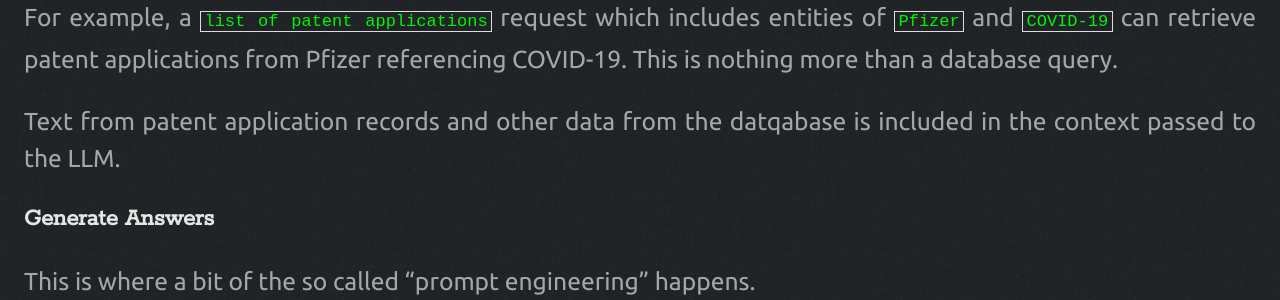
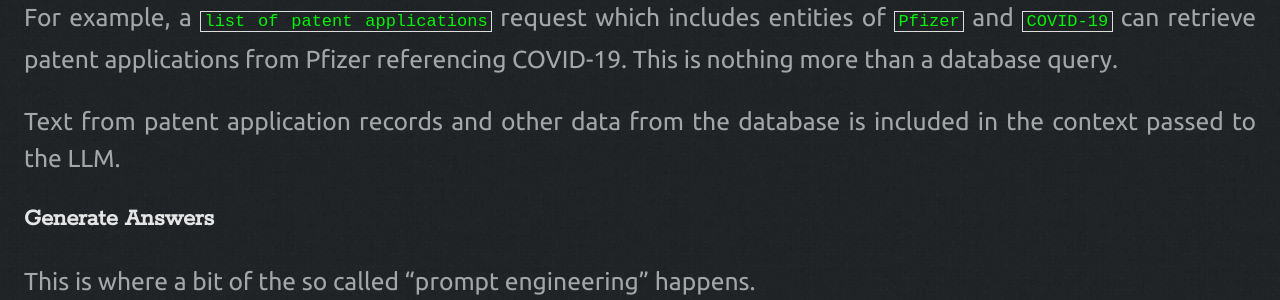
Before and after one commit to no0p/no0p.github.io, a Jekyll site: the page built from _posts/2024-4-13-notes-on-llm-application-development.markdown, in a window 1280 px wide and 1400 px high, scrolled down 4064 px. Shown: the part 153-453 px from the top of the window. Built offline with Jekyll 4.4.1, drawn with Linux system fonts in a browser that asks for light colours; some of the changed text lies outside the part shown.

Commit message:
Fix typos

```diff
--- a/_posts/2024-4-13-notes-on-llm-application-development.markdown
+++ b/_posts/2024-4-13-notes-on-llm-application-development.markdown
@@ -80,7 +80,7 @@ Given a type of expected output and a set of database records, it's straightforw
 
 For example, a `list of patent applications` request which includes entities of `Pfizer` and `COVID-19` can retrieve patent applications from Pfizer referencing COVID-19.  This is nothing more than a database query.
 
-Text from patent application records and other data from the datqabase is included in the context passed to the LLM.
+Text from patent application records and other data from the database is included in the context passed to the LLM.
 
 #### Generate Answers
 
```
Also changed, not shown: other parts of _posts/2024-4-13-notes-on-llm-application-development.markdown (+1 -1 lines).
